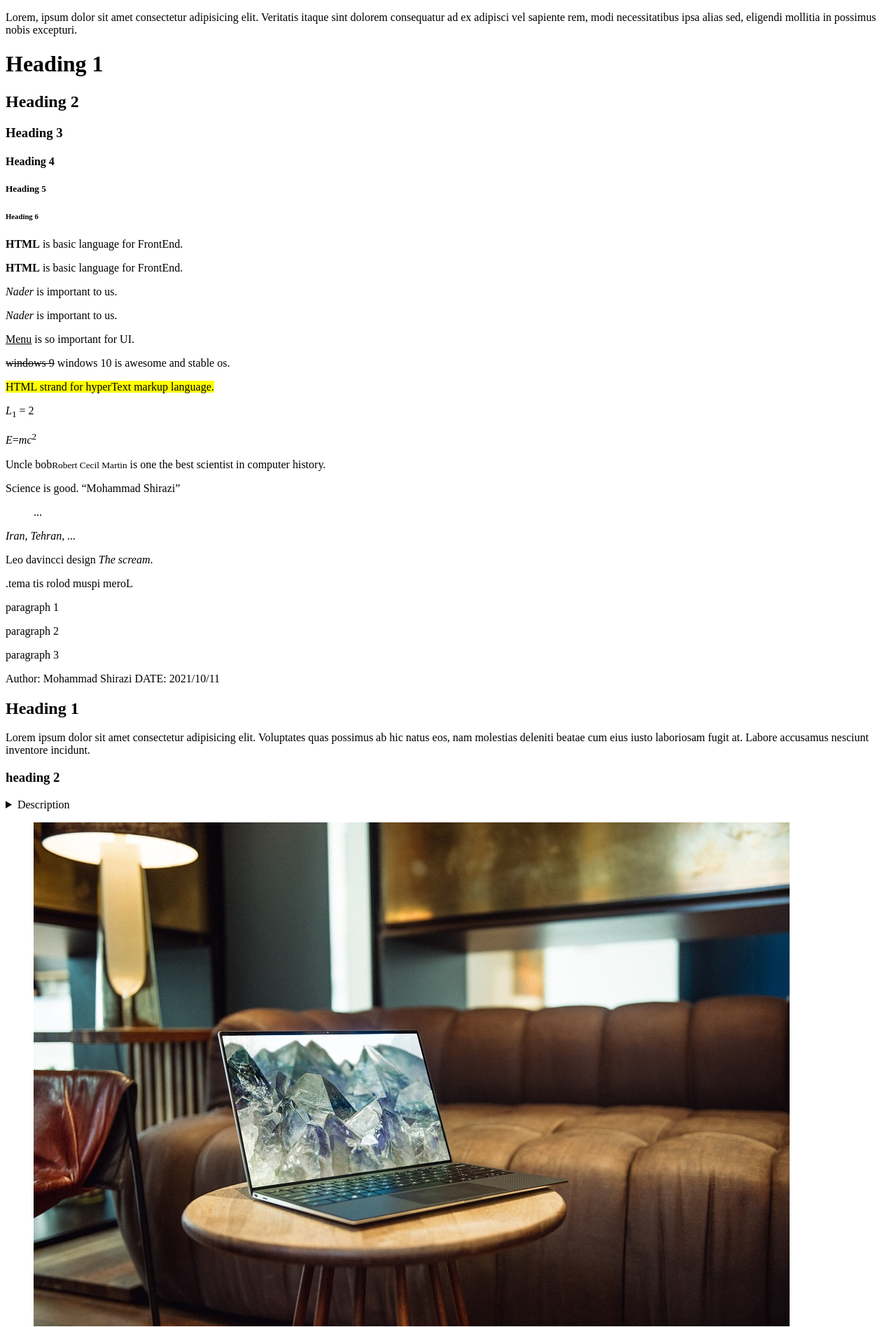
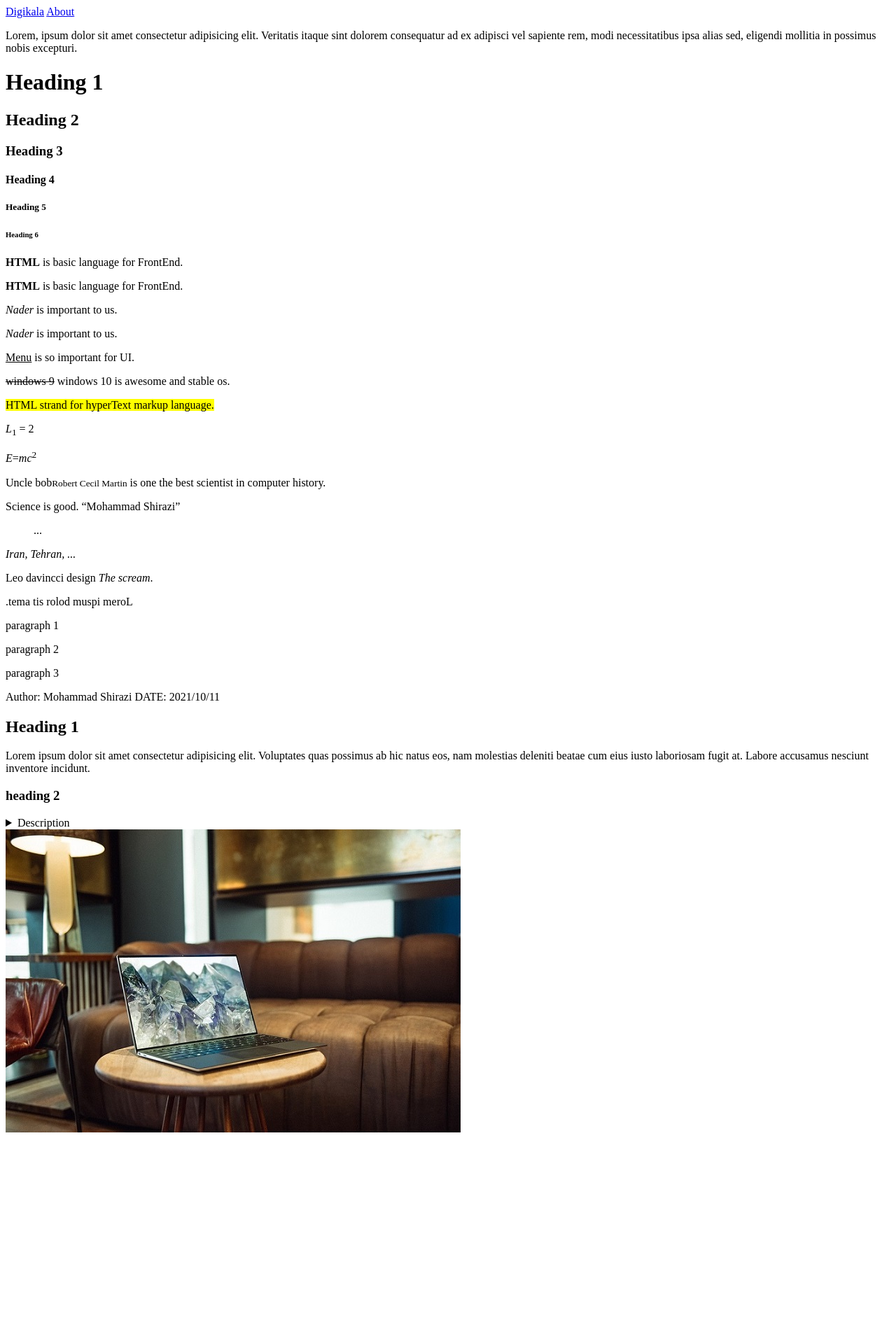
Before and after one commit to pour68/HTML-Summary-01, a plain HTML site: page index.html in a window 1280 px wide. Shown: the top 1896 px of the page at 70% size. After the commit the page ends 1630 px from the top, so only its background shows below. Drawn offline with Linux system fonts and the light colour scheme.

Commit message:
update project

```diff
--- a/index.html
+++ b/index.html
@@ -15,7 +15,11 @@
         <header>
 
             <nav>
+                <!-- absolute address -->
+                <a href="https://www.digikala.com/" target="_blank">Digikala</a>
 
+                <!-- relative address -->
+                <a href="about.html">About</a>
             </nav>
 
         </header>
@@ -156,12 +160,31 @@
 
         </aside>
 
-        <figure>
+        <!-- <figure>
             <img src="img/computer-on-desk.jpg" alt="A computer on wooden desk" />
             <figcaption>A computer on wooden desk</figcaption>
-        </figure>
+        </figure> -->
+
+
 
     </main>
+
+    <!-- <img src="img/workplace.jpg" id="map-image" style="width: 400px; max-width: 100%; height: auto;" alt=""
+        usemap="#map" />
+    <map name="map">
+        <area shape="circle" coords="341, 291, 21" href="https://www.w3schools.com/html/coffee.htm" target="_blank"
+            alt="coffee" title="coffee" />
+        <area shape="rect" coords="290, 172, 332, 247" href="https://www.w3schools.com/html/phone.htm" target="_blank"
+            alt="mobile" title="mobile" />
+        <area shape="rect" coords="34, 42, 272, 348" href="https://www.w3schools.com/html/computer.htm" target="_blank"
+            alt="laptop" title="laptop" />
+    </map> -->
+
+    <picture>
+        <source media="(min-width: 650px)" srcset="img/computer-on-desk-md.jpg">
+        <source media="(min-width: 465px)" srcset="img/computer-on-desk-sm.jpg">
+        <img src="img/computer-on-desk-xs.jpg" alt="" />
+    </picture>
 
     <footer>
 
```
Also changed, not shown: about.html (added, +17 -0 lines), img/computer-on-desk-md.jpg (added), img/computer-on-desk-sm.jpg (added), img/computer-on-desk-xs.jpg (added), img/workplace.jpg (added).
